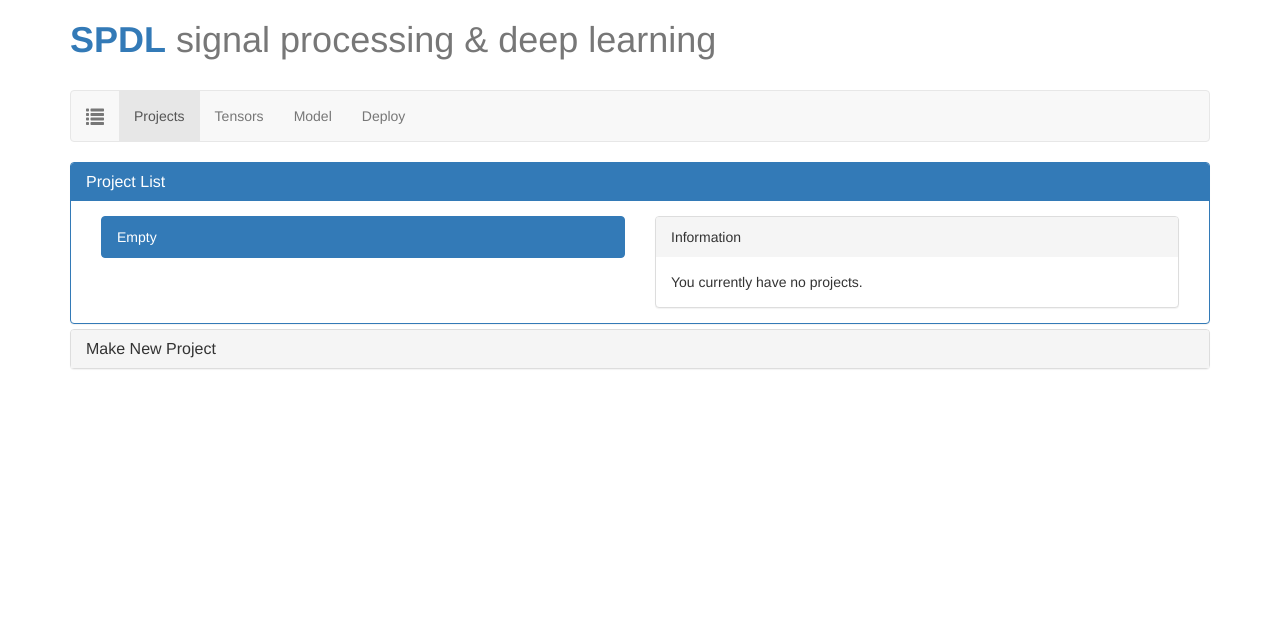
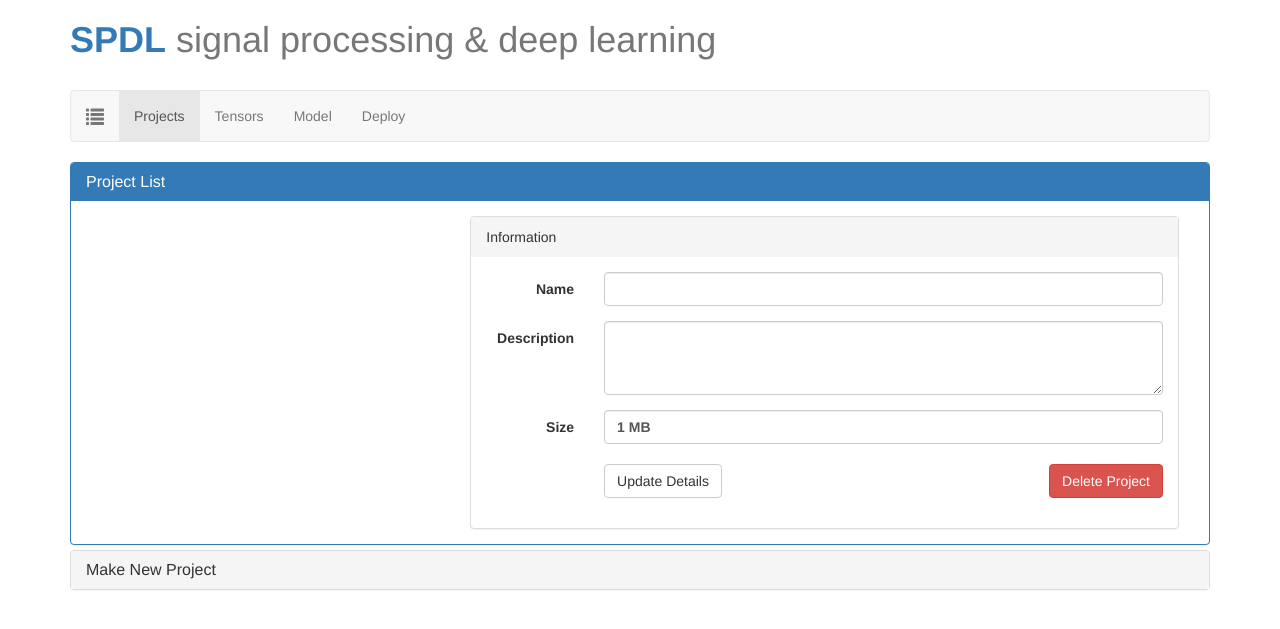
Before and after one commit to cwkx/spdl, a Flask app: page / in a window 1280 px wide. Shown: the top 629 px of the page. Run offline with Flask 2, Linux system fonts and the light colour scheme; data that the repository does not hold is empty; some libraries are stand-ins or nearby versions.

Commit message:
project list updated

```diff
--- a/server.py
+++ b/server.py
@@ -9,8 +9,8 @@ def home():
 #===============================================================================
 # PROJECTS
 #===============================================================================
-@app.route('/_create_project')
-def create_project():
+@app.route('/create-project')
+def createProject():
     name = "projects/"+request.args.get('name', 0, type=str)
     if name == "projects/":
         return jsonify(success=False, message="<strong>Error: </strong>Project name is empty!")
@@ -26,11 +26,15 @@ def create_project():
 
     return jsonify(success=True)
 
+@app.route('/list-projects')
+def listProjects():
+    return jsonify(next(os.walk('projects'))[1])
+
 #===============================================================================
 # MODEL
 #===============================================================================
-@app.route('/_add_numbers')
-def add_numbers():
+@app.route('/add-numbers')
+def addNumbers():
     a = request.args.get('a', 0, type=int)
     b = request.args.get('b', 0, type=int)
     return jsonify(result=a + b)
--- a/static/js/model.js
+++ b/static/js/model.js
@@ -1,7 +1,7 @@
 $(document).ready(function() {
    console.log("model hi");
    $('a#calculate').bind('click', function() {
-      $.getJSON($SCRIPT_ROOT + '/_add_numbers', {
+      $.getJSON($SCRIPT_ROOT + '/add-numbers', {
          a: $('input[name="a"]').val(),
          b: $('input[name="b"]').val()
       }, function(data) {
--- a/static/js/projects.js
+++ b/static/js/projects.js
@@ -1,11 +1,19 @@
 $(document).ready(function() {
 
-	$('#projectListCollapse').on('hidden.bs.collapse', function () {
+	// we initially refresh the projects list
+	refreshProjects();
 
-	});
-
-	$('#newProjectCollapse').on('hidden.bs.collapse', function () {
-	});
+	// refresh the projects list
+	function refreshProjects() {
+		$.get($SCRIPT_ROOT + '/list-projects', function(data) {
+			var activeIndex = $('.projects-list-group a.active').index();
+			$('#projectsListGroup').empty();
+			data.forEach(function(name) {
+				$('#projectsListGroup').append('<a href="#" class="list-group-item">' + name + '</a>');
+			});
+			$('.projects-list-group a').eq(activeIndex).addClass('active').click();
+		});
+	}
 
 	$('#projectList').on('click', function(e) {
 		$("#newProjectCollapse").parent().removeClass("panel-primary");
@@ -21,12 +29,12 @@ $(document).ready(function() {
 
 	$('button#newProjectCreate').bind('click', function(e) {
 		e.preventDefault();
-		$.getJSON($SCRIPT_ROOT + '/_create_project', {
+		$.getJSON($SCRIPT_ROOT + '/create-project', {
 			name: $('#newProjectName').val(),
 			description: $('#newProjectDescription').val()
 		}, function(data) {
-			console.log(data);
 			if (data.success) {
+				refreshProjects();
 				$("#projectList").click();
 			}
 			else {
@@ -34,8 +42,8 @@ $(document).ready(function() {
 				$("#newProjectAlert").removeClass('alert-success');
 				$("#newProjectAlert").addClass('alert-danger');
 				$("#newProjectAlert").html(data.message);
-				$("#newProjectAlert").fadeTo(2000, 500).slideUp(700, function(){
-					 $("#newProjectAlert").slideUp(500);
+				$("#newProjectAlert").fadeTo(2000, 500).slideUp(700, function() {
+					$("#newProjectAlert").slideUp(500);
 				});
 			}
 		});
--- a/templates/index.html
+++ b/templates/index.html
@@ -92,21 +92,50 @@
 					<div class="panel panel-primary">
             		<div class="panel-heading">
             			<h4 class="panel-title">
-            				<a id="projectList" class="btn-block" data-toggle="collapse" data-parent="#projectsAccordion" href="#projectListCollapse">Project List</a>
+            				<a id="projectList" data-toggle="collapse" data-parent="#projectsAccordion" href="#projectListCollapse">Project List</a>
             			</h4>
             		</div>
             		<div id="projectListCollapse" class="panel-collapse collapse in">
             			<div class="panel-body">
-                        <div class="container col-xs-6 col-sm-6">
+                        <div class="container col-xs-4 col-sm-4">
                            <div class="projects-list-group" id="projectsListGroup">
                               <a class="list-group-item active" href="#">Empty</a>
                            </div>
                         </div>
-                        <div class="container col-xs-6 col-sm-6">
+                        <div class="container col-xs-8 col-sm-8">
                         	<div class="panel panel-default">
                         		<div class="panel-heading">Information</div>
                         		<div class="panel-body">
-                                 You currently have no projects.
+											<form class="form-horizontal">
+											    <div class="form-group">
+											        <label class="control-label col-sm-2" for="listProjectName">Name</label>
+											        <div class="col-sm-10">
+											            <input class="form-control" id="listProjectName">
+											        </div>
+											    </div>
+												 <div class="form-group">
+												     <label class="control-label col-sm-2" for="listProjectDescription">Description</label>
+												     <div class="col-sm-10">
+												         <textarea class="form-control" id="listProjectDescription" rows="3"></textarea>
+												     </div>
+												 </div>
+												 <div class="form-group">
+													  <label class="control-label col-sm-2" for="listProjectDescription">Size</label>
+													  <div class="col-sm-10">
+															<label class="form-control" id="listProjectSize">1 MB</textarea>
+													  </div>
+												 </div>
+											    <div class="form-group">
+											        <div class="col-sm-offset-2 col-sm-10">
+											            <button type="submit" class="btn btn-default" id="listProjectUpdate" data-toggle="collapse" data-target="listProjectAlert">Update Details</button>
+															<button type="submit" class="btn pull-right btn-danger" id="listProjectUpdate" data-toggle="collapse" data-target="listProjectAlert">Delete Project</button>
+											        </div>
+											    </div>
+												 <div class="alert alert-danger collapse" id="listProjectAlert">
+													  <strong>Warning!</strong> Really delete project? You will loose all your data. This can not be undone.
+													  <button type="submit" class="btn btn-danger" id="listProjectDeleteConfirm">Confirm Delete</button>
+												 </div>
+											</form>
                         		</div>
                         	</div>
                         </div>
@@ -118,7 +147,7 @@
             	<div class="panel panel-default">
             		<div class="panel-heading">
             			<h4 class="panel-title">
-            				<a id="newProject" class="btn-block" data-toggle="collapse" data-parent="#projectsAccordion" href="#newProjectCollapse">Make New Project</a>
+            				<a id="newProject" data-toggle="collapse" data-parent="#projectsAccordion" href="#newProjectCollapse">Make New Project</a>
             			</h4>
             		</div>
             		<div id="newProjectCollapse" class="panel-collapse collapse">
```
